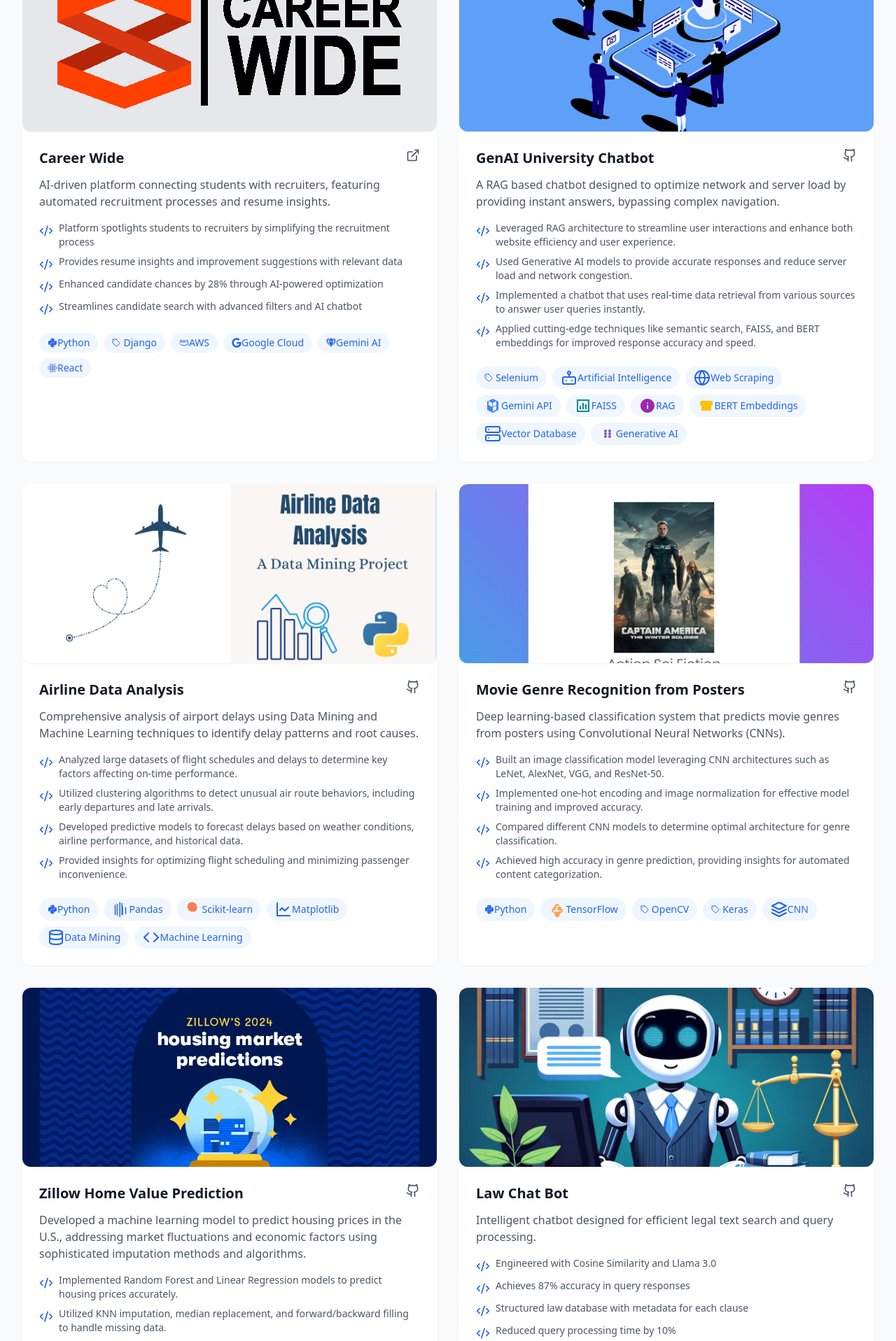
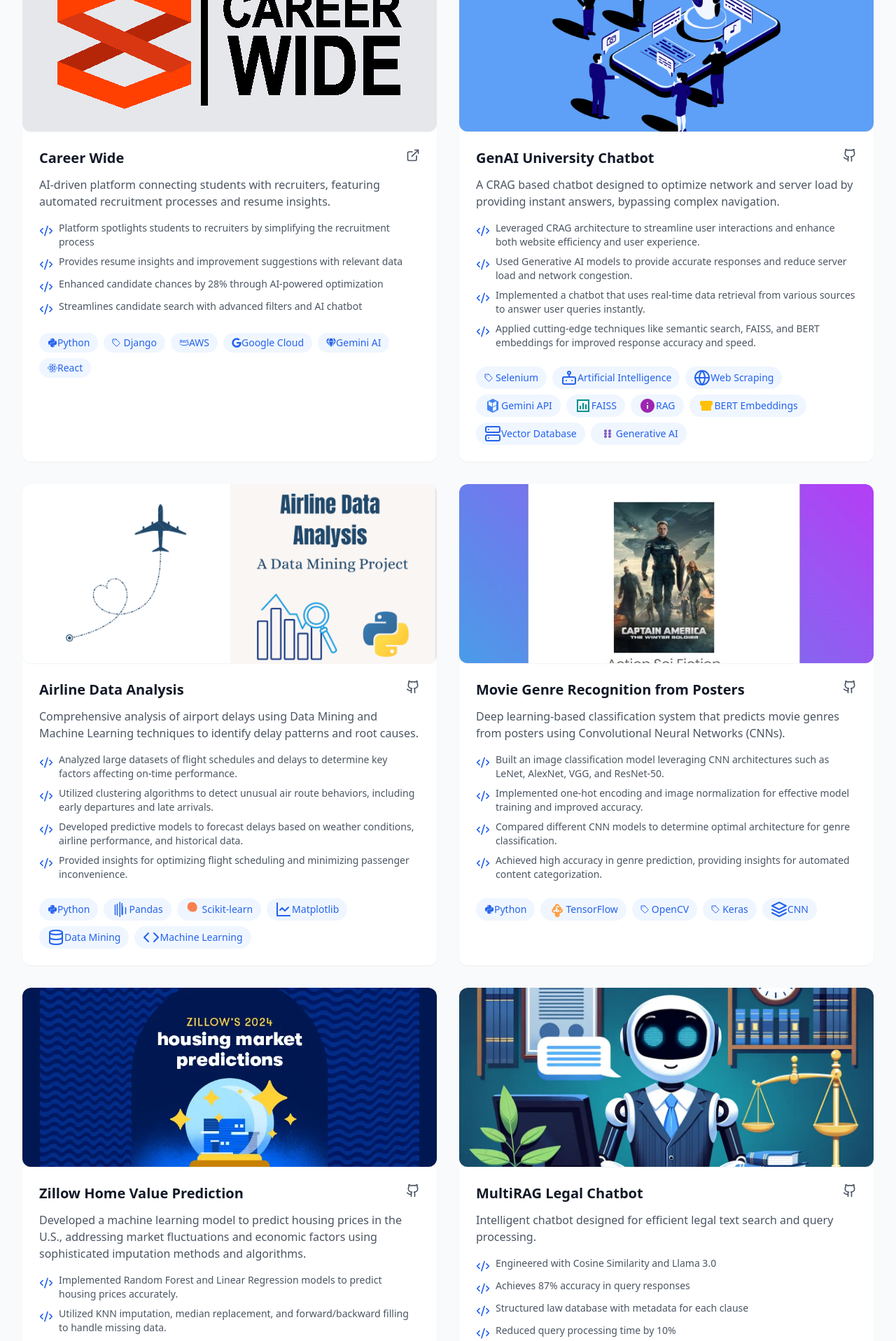
Before and after one commit to manishkolla/manishkolla, a React (Vite) app: page / in a window 1280 px wide. Shown: the part 4016-5933 px from the top of the page at 70% size. Built offline with nearby package versions, Linux system fonts and the light colour scheme.

Commit message:
Update ProjectsSection.jsx

```diff
--- a/src/components/ProjectsSection.jsx
+++ b/src/components/ProjectsSection.jsx
@@ -173,9 +173,9 @@
 
     {
       title: "GenAI University Chatbot",
-      description: "A RAG based chatbot designed to optimize network and server load by providing instant answers, bypassing complex navigation.",
+      description: "A CRAG based chatbot designed to optimize network and server load by providing instant answers, bypassing complex navigation.",
       features: [
-        "Leveraged RAG architecture to streamline user interactions and enhance both website efficiency and user experience.",
+        "Leveraged CRAG architecture to streamline user interactions and enhance both website efficiency and user experience.",
         "Used Generative AI models to provide accurate responses and reduce server load and network congestion.",
         "Implemented a chatbot that uses real-time data retrieval from various sources to answer user queries instantly.",
         "Applied cutting-edge techniques like semantic search, FAISS, and BERT embeddings for improved response accuracy and speed."
@@ -230,7 +230,7 @@
       associatedWith: "University Project"
     },
     {
-      title: "Law Chat Bot",
+      title: "MultiRAG Legal Chatbot",
       description: "Intelligent chatbot designed for efficient legal text search and query processing.",
       features: [
         "Engineered with Cosine Similarity and Llama 3.0",
```
